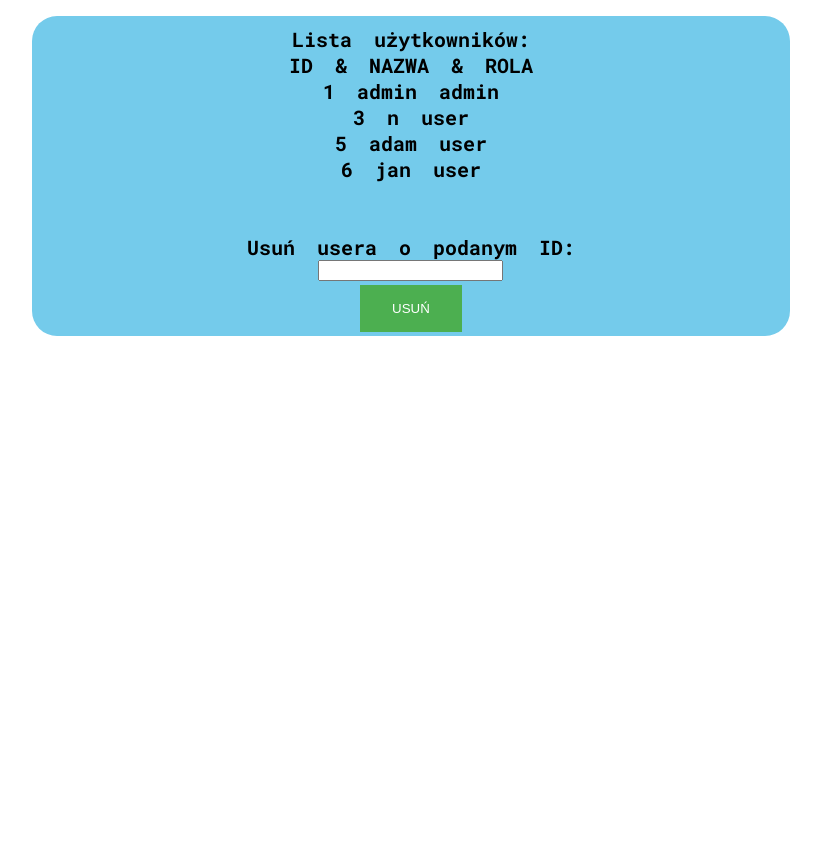
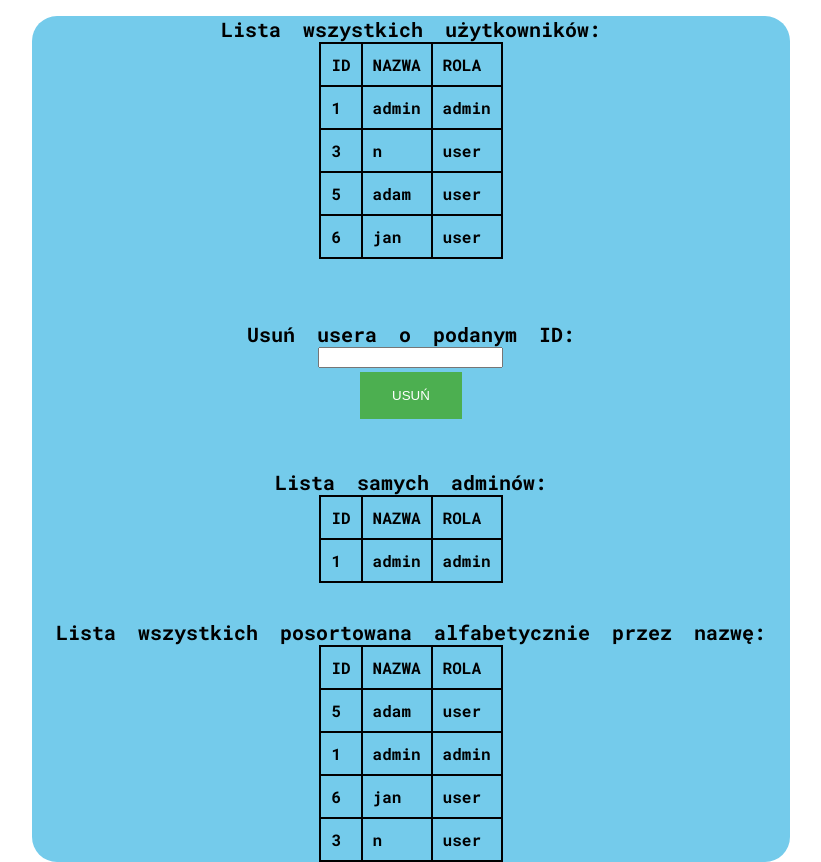
Before and after one commit to adamsiedlecki/mem-serwis_na_zaliczenie, a PHP site: page /admin-panel.php in a window 1280 px wide. Shown: the part 198-1060 px from the top of the page, without its empty margins (229-1050 px from the left). Before the commit the page ends 534 px from the top, so only its background shows below. Run offline with PHP 8.4, Linux system fonts and the light colour scheme; the visitor is signed in with stand-in values (Sample User, id 1); data comes from the database, SQL or seed files in the repository; both versions use the stored data as it was after the commit.

Commit message:
I have added a few more tables in admin panel

```diff
--- a/admin-panel.php
+++ b/admin-panel.php
@@ -77,17 +77,18 @@ if(isset($_POST['userIdToDelete'])){
             </div>
         </div>
         <div id="content">
-                <div class="meme">
-                    Lista użytkowników: </br>
+
+                    Lista wszystkich użytkowników: </br>
                     <?php
                      if($_SESSION["role"]=="admin"){
                         $users = getAllUsers();
 
-                        echo "ID & NAZWA & ROLA </br>";
+                        echo "<table>";
+                        echo "<tr> <td>ID </td> <td>NAZWA </td> <td> ROLA </td>  </tr>";
                         while($row = $users->fetch_assoc()){
-                            echo $row['id']." ".$row['login']." ".$row['role']."</br>";
+                            echo "<tr> <td>".$row['id']." </td> <td> ".$row['login']." </td> <td> ".$row['role']." </td> </tr>";
                         }
-
+                        echo "</table>";
 
                         echo '</br> </br>
                         Usuń usera o podanym ID:
@@ -99,8 +100,40 @@ if(isset($_POST['userIdToDelete'])){
                          echo "ACCESS DENIED";
                      }
                     ?>
+                    </br>
+                    Lista samych adminów: </br>
+                    <?php
+                     if($_SESSION["role"]=="admin"){
+                        $users = getOnlyAdmins();
 
-                </div>
+                        echo "<table>";
+                        echo "<tr> <td>ID </td> <td>NAZWA </td> <td> ROLA </td>  </tr>";
+                        while($row = $users->fetch_assoc()){
+                            echo "<tr> <td>".$row['id']." </td> <td> ".$row['login']." </td> <td> ".$row['role']." </td> </tr>";
+                        }
+                        echo "</table>";
+                     }else{
+                         echo "ACCESS DENIED";
+                     }
+                    ?>
+                    </br>
+                    Lista wszystkich posortowana alfabetycznie przez nazwę: </br>
+                    <?php
+                     if($_SESSION["role"]=="admin"){
+                        $users = getAllUsersAlphabeticOrder();
+
+                        echo "<table>";
+                        echo "<tr> <td>ID </td> <td>NAZWA </td> <td> ROLA </td>  </tr>";
+                        while($row = $users->fetch_assoc()){
+                            echo "<tr> <td>".$row['id']." </td> <td> ".$row['login']." </td> <td> ".$row['role']." </td> </tr>";
+                        }
+                        echo "</table>";
+                     }else{
+                         echo "ACCESS DENIED";
+                     }
+                    ?>
+
+
         </div>
     </div>
 
--- a/database.php
+++ b/database.php
@@ -42,6 +42,20 @@
     function getAllUsers(){
         $connection = getDbConnection();
         $query = "SELECT * FROM users ";
+        $result = $connection->query($query);
+        $connection->close();
+        return $result;
+    }
+    function getAllUsersAlphabeticOrder(){
+        $connection = getDbConnection();
+        $query = "SELECT * FROM users ORDER BY login ASC";
+        $result = $connection->query($query);
+        $connection->close();
+        return $result;
+    }
+    function getOnlyAdmins(){
+        $connection = getDbConnection();
+        $query = "SELECT * FROM users WHERE role='admin'";
         $result = $connection->query($query);
         $connection->close();
         return $result;
@@ -97,7 +111,7 @@
     //TABLE MEMES
     function getAllMemes(){
         $connection = getDbConnection();
-        $query = "SELECT * FROM memes ";
+        $query = "SELECT * FROM memes ORDER BY DATE DESC";
         $result = $connection->query($query);
         $connection->close();
         return $result;
--- a/style.css
+++ b/style.css
@@ -93,3 +93,14 @@ input[type=button], input[type=submit], input[type=reset] {
   margin: 4px 2px;
   cursor: pointer;
 }
+table{
+  margin-left: auto;
+  margin-right: auto;
+  border-collapse: collapse;
+  padding: 10px;
+  margin-bottom: 10px;
+}
+td{
+  border: 2px solid black;
+  padding: 10px;
+}
```
Also changed, not shown: mem-serwis-db.sql (+7 -5 lines), meme/comment_2S44zrJEbGFKN6PWvCsnNn9OXYPzHrvJ.jpg (added).
